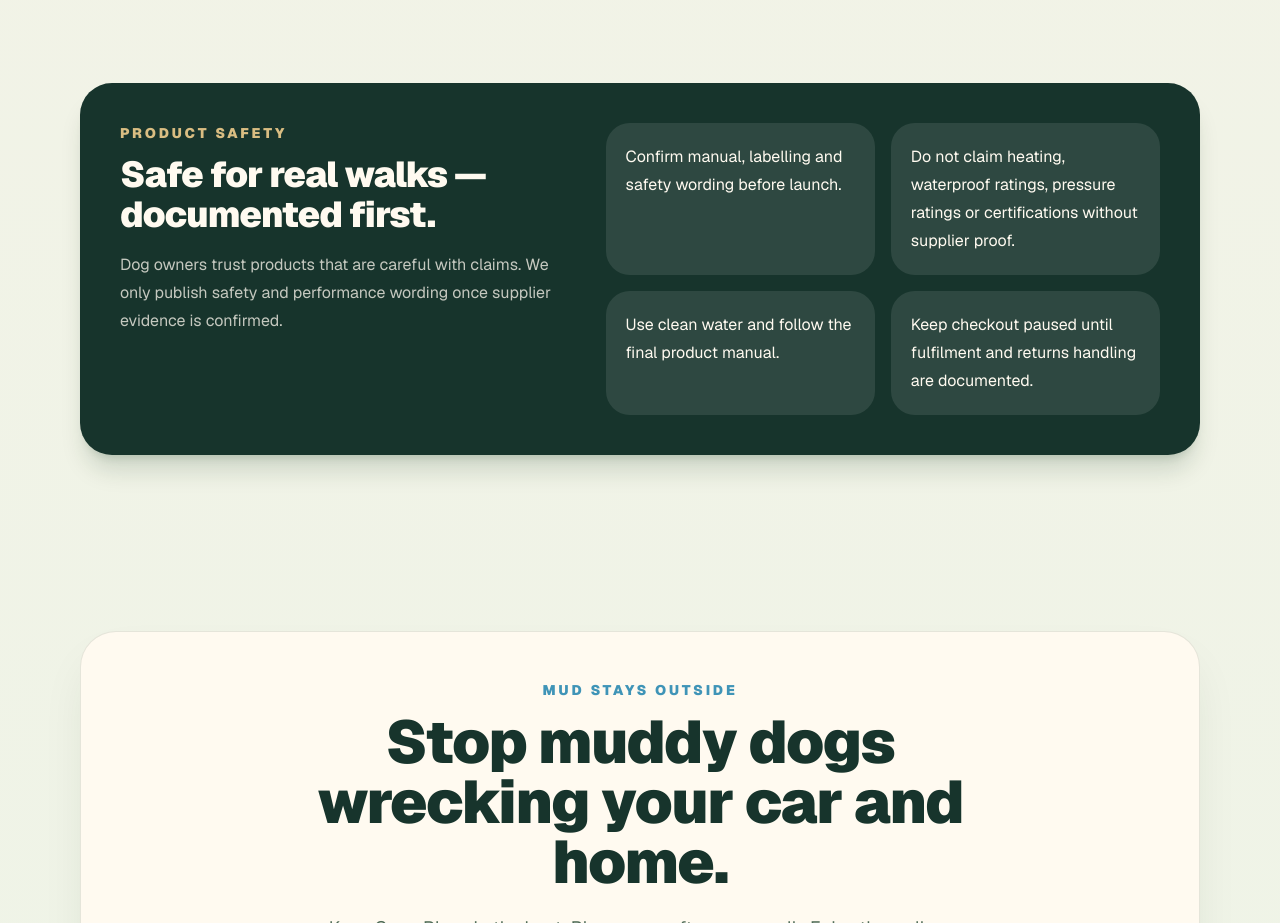
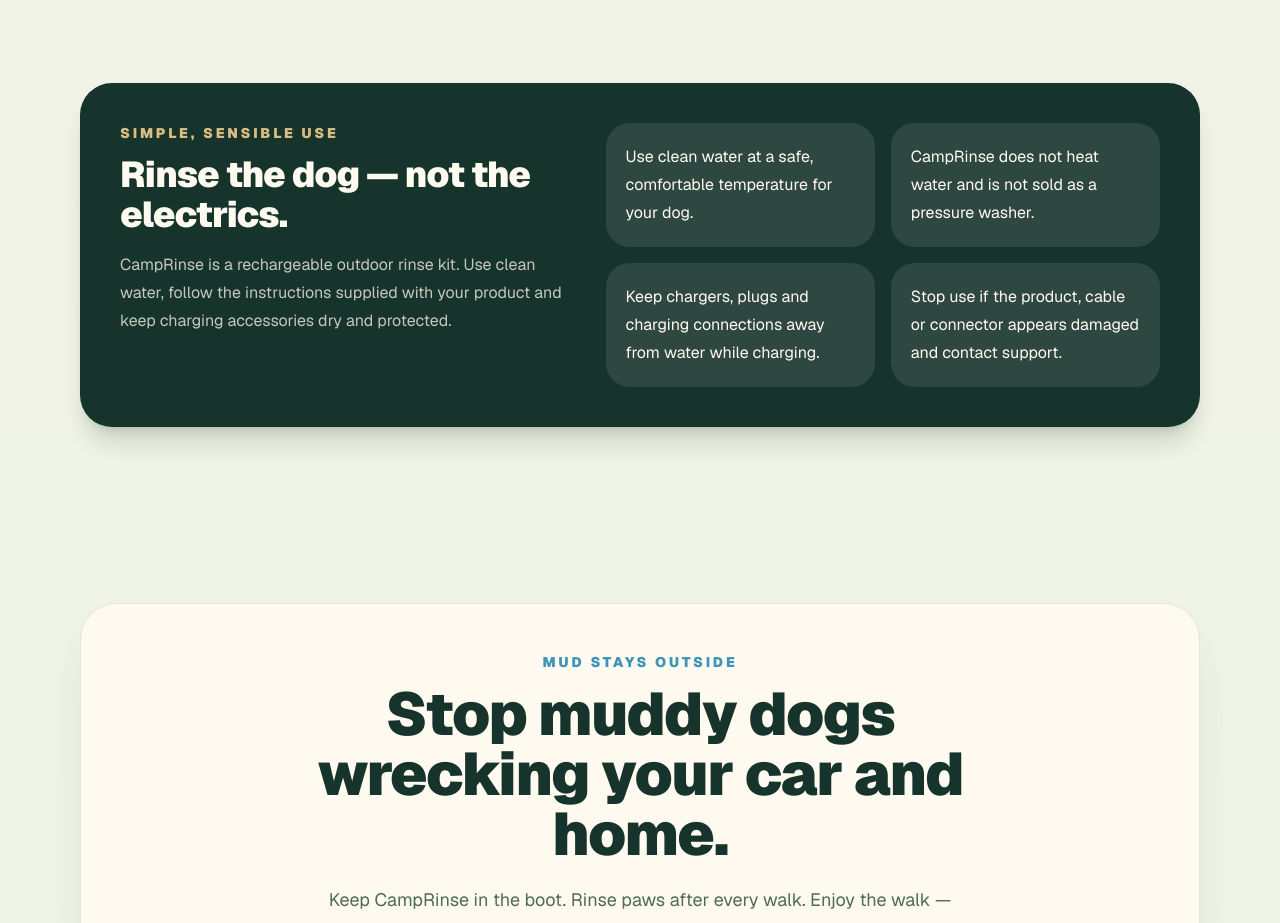
Before and after one commit to Jackoma0209/camprinse, a Next.js app: page / in a window 1280 px wide. Shown: the part 5860-6783 px from the top of the page. Built offline with nearby package versions, Linux system fonts and the light colour scheme; no server answers.

Commit message:
Make safety section customer friendly

```diff
--- a/components/safety-section.tsx
+++ b/components/safety-section.tsx
@@ -5,23 +5,23 @@
         <div className="grid gap-8 lg:grid-cols-[0.9fr_1.1fr]">
           <div>
             <p className="text-sm font-black uppercase tracking-[0.2em] text-sand">
-              Product safety
+              Simple, sensible use
             </p>
             <h2 className="mt-3 text-4xl font-black tracking-tight">
-              Safe for real walks — documented first.
+              Rinse the dog — not the electrics.
             </h2>
             <p className="mt-4 leading-7 text-cream/75">
-              Dog owners trust products that are careful with claims. We only
-              publish safety and performance wording once supplier evidence is
-              confirmed.
+              CampRinse is a rechargeable outdoor rinse kit. Use clean water,
+              follow the instructions supplied with your product and keep
+              charging accessories dry and protected.
             </p>
           </div>
           <div className="grid gap-4 sm:grid-cols-2">
             {[
-              "Confirm manual, labelling and safety wording before launch.",
-              "Do not claim heating, waterproof ratings, pressure ratings or certifications without supplier proof.",
-              "Use clean water and follow the final product manual.",
-              "Keep checkout paused until fulfilment and returns handling are documented.",
+              "Use clean water at a safe, comfortable temperature for your dog.",
+              "CampRinse does not heat water and is not sold as a pressure washer.",
+              "Keep chargers, plugs and charging connections away from water while charging.",
+              "Stop use if the product, cable or connector appears damaged and contact support.",
             ].map((item) => (
               <div key={item} className="rounded-3xl bg-white/10 p-5 leading-7">
                 {item}
```
